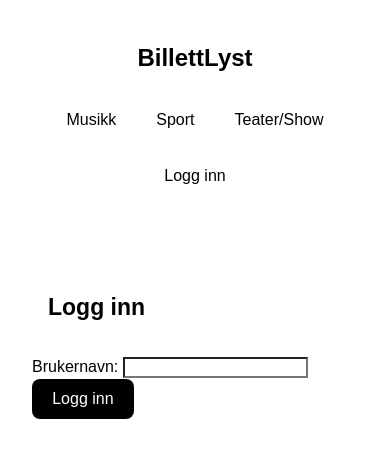
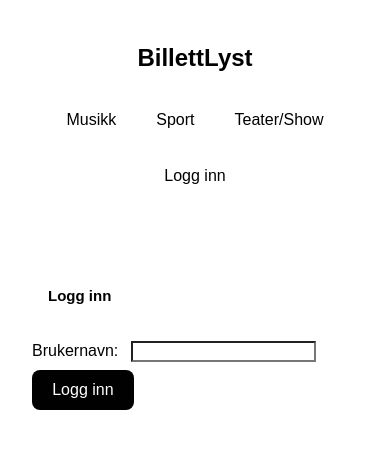
Before and after one commit to Martehalv/UIN_Eksamen2025, a React (Vite) app: page /dashboard in a window 390 px wide. Shown: the top 458 px of the page. Built offline with nearby package versions, Linux system fonts and the light colour scheme.

Commit message:
CSS for mobil

```diff
--- a/src/styles/Layout.scss
+++ b/src/styles/Layout.scss
@@ -13,7 +13,6 @@ body,
 
 h1 {
   padding: 1rem;
-  font-size: 20px;
 }
 
 //CSS for Nav
@@ -143,6 +142,7 @@ h1 {
   input {
     background-color: #fff;
     color: #010101;
+    margin-right: 0.3rem;
   }
 
   button {
@@ -163,30 +163,38 @@ h1 {
   margin-top: 1rem;
 }
 
+//CSS for Footer
+footer {
+  color: black;
+  padding: 0.5rem;
+}
+
+footer a {
+  color: black;
+}
+
+footer a:hover {
+  color: blue;
+}
+
 //CSS for mobil
 @media (max-width: 900px) {
   h1 {
-    font-size: 23px;
+    font-size: 15px;
   }
 
   .navigation {
     flex-direction: column;
     align-items: center;
   }
+
   .event-grid {
     grid-template-columns: 1fr;
   }
+
+  .loggin {
+    input {
+      margin: 0.5rem;
+    }
+  }
 }
-
-//CSS for Footer
-footer {
-  color: black;
-}
-
-footer a {
-  color: black;
-}
-
-footer a:hover{
-  color: blue;
-}
```
